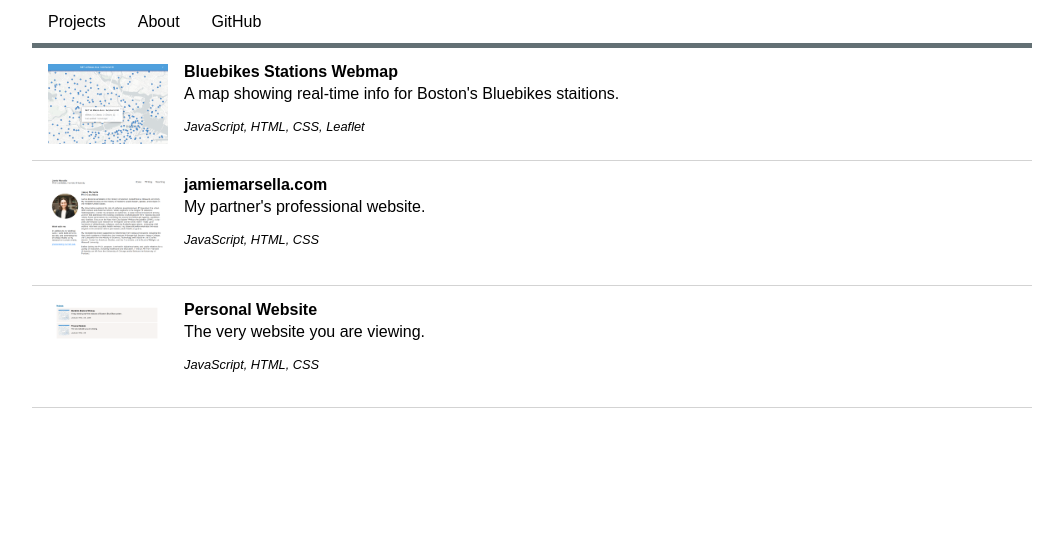
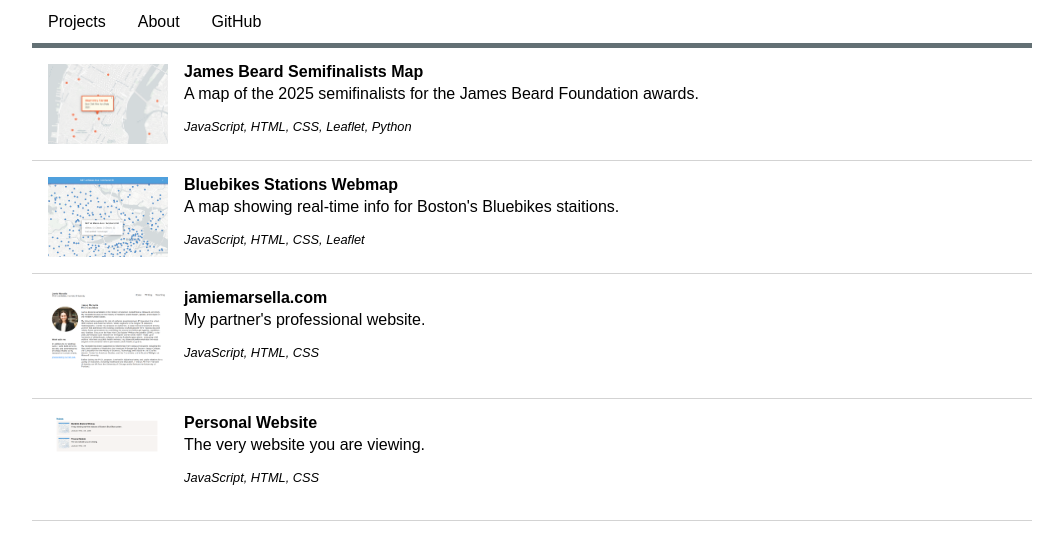
Before and after one commit to pm-white/pm-white.github.io, a plain HTML site: page index.html in a window 1280 px wide. Shown: the whole page, without its empty margins (108-1171 px from the left). Drawn offline with Linux system fonts and the light colour scheme.

Commit message:
Add new project. Minor stylesheet refactoring

```diff
--- a/data/projects.json
+++ b/data/projects.json
@@ -1,5 +1,12 @@
 {
   "projects": [
+    {
+      "name": "James Beard Semifinalists Map",
+      "description": "A map of the 2025 semifinalists for the James Beard Foundation awards.",
+      "img": "./images/james-beard-semifinalists.png",
+      "url": "https://pm-white.github.io/where-beard/src/",
+      "tools": "JavaScript, HTML, CSS, Leaflet, Python"
+    },
     {
       "name": "Bluebikes Stations Webmap",
       "description": "A map showing real-time info for Boston's Bluebikes staitions.",
--- a/styles/styles.css
+++ b/styles/styles.css
@@ -1,6 +1,5 @@
 :root {
   --accent: #637074;
-
 }
 
 html {
@@ -36,7 +35,7 @@ a {
 }
 
 a:hover {
-    font-style: italic;
+  text-decoration: underline;
 }
 
 nav {
@@ -49,11 +48,6 @@ nav {
 
 nav p {
   margin: 0 1em 0 1em;
-
-}
-
-nav a:hover {
-    font-style: italic;
 }
 
 #projects-container {
```
Also changed, not shown: images/james-beard-semifinalists.png (added). Lines whose indentation alone changed are shown as unchanged.
